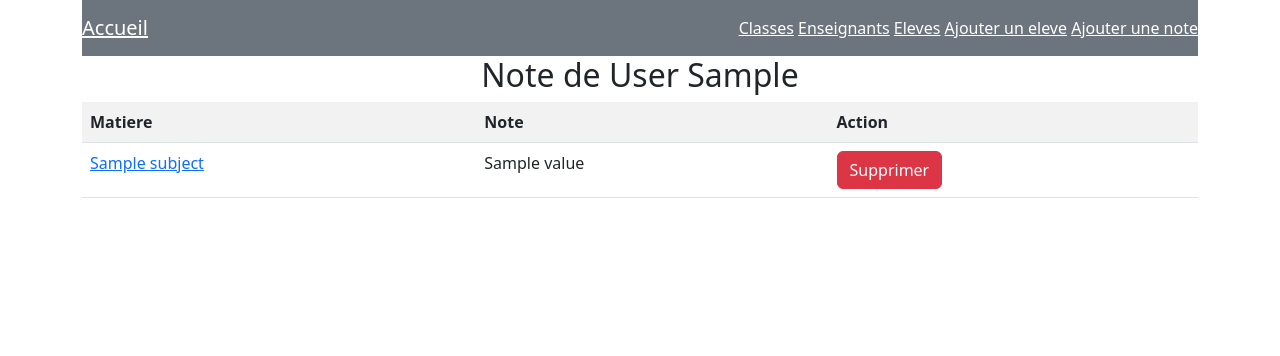
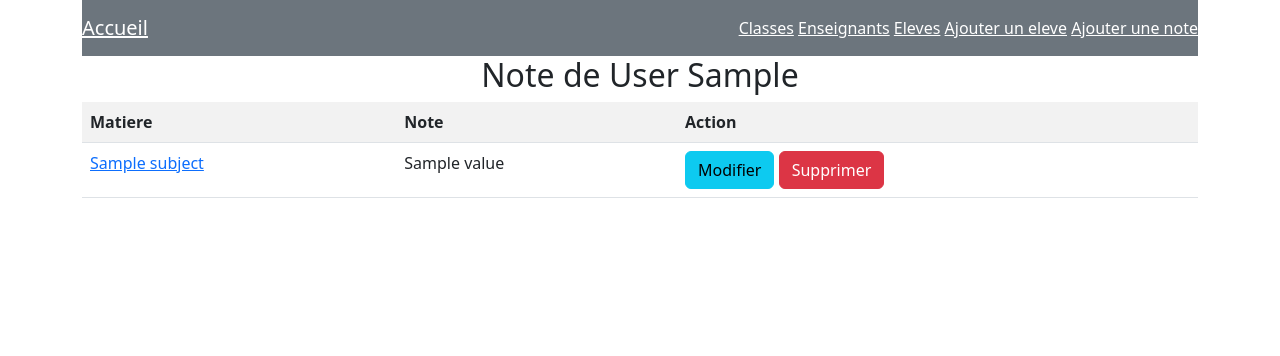
Before and after one commit to faycalEdderi/arkance_project, a Symfony app: template templates/student/grade_list.html.twig in a window 1280 px wide. Shown: the top 356 px of the page. Run offline with Twig, Linux system fonts and the light colour scheme; the template is opened without the code that fills it: most values are stand-ins (such as "Sample title", 1, 10 or a date in 2020); some libraries are stand-ins or nearby versions.

Commit message:
add rout to edit grade

```diff
--- a/src/Controller/GradeController.php
+++ b/src/Controller/GradeController.php
@@ -17,6 +17,7 @@ class GradeController extends AbstractController
 
     //Ajout d'une note
     #[Route('/grade/add', name: 'add_grade')]
+    #[Route('/grade/edit/{id}', name: 'edit_grade')]
     public function add_grade(Request $request, EntityManagerInterface $entityManagerInterface, int $id = null, GradeRepository $gradeRepository): Response
     {
         $entity = $id ? $gradeRepository->find($id) : new Grade();
@@ -30,7 +31,7 @@ class GradeController extends AbstractController
             $entityManagerInterface->persist($entity);
             $entityManagerInterface->flush();
 
-            return $this->redirectToRoute('add_grade');
+            return $this->redirectToRoute('student_list');
         }
 
 
--- a/templates/student/grade_list.html.twig
+++ b/templates/student/grade_list.html.twig
@@ -20,7 +20,10 @@
 
                 <td><a href="{{ path('grade_details', { 'id': grade.id }) }}">{{grade.subject.subjectName}} </a></td>
                 <td>{{ grade.value }} </td>
-                <td> <a href="{{ url('delete_grade', { id:grade.id}) }}" class="btn btn-danger" >Supprimer</a>
+                <td>
+                    <a href="{{ url('edit_grade', { id:grade.id}) }}" class="btn btn-info" >Modifier</a>
+                    <a href="{{ url('delete_grade', { id:grade.id}) }}" class="btn btn-danger" >Supprimer</a>
+
                 </td>
 
 
```
